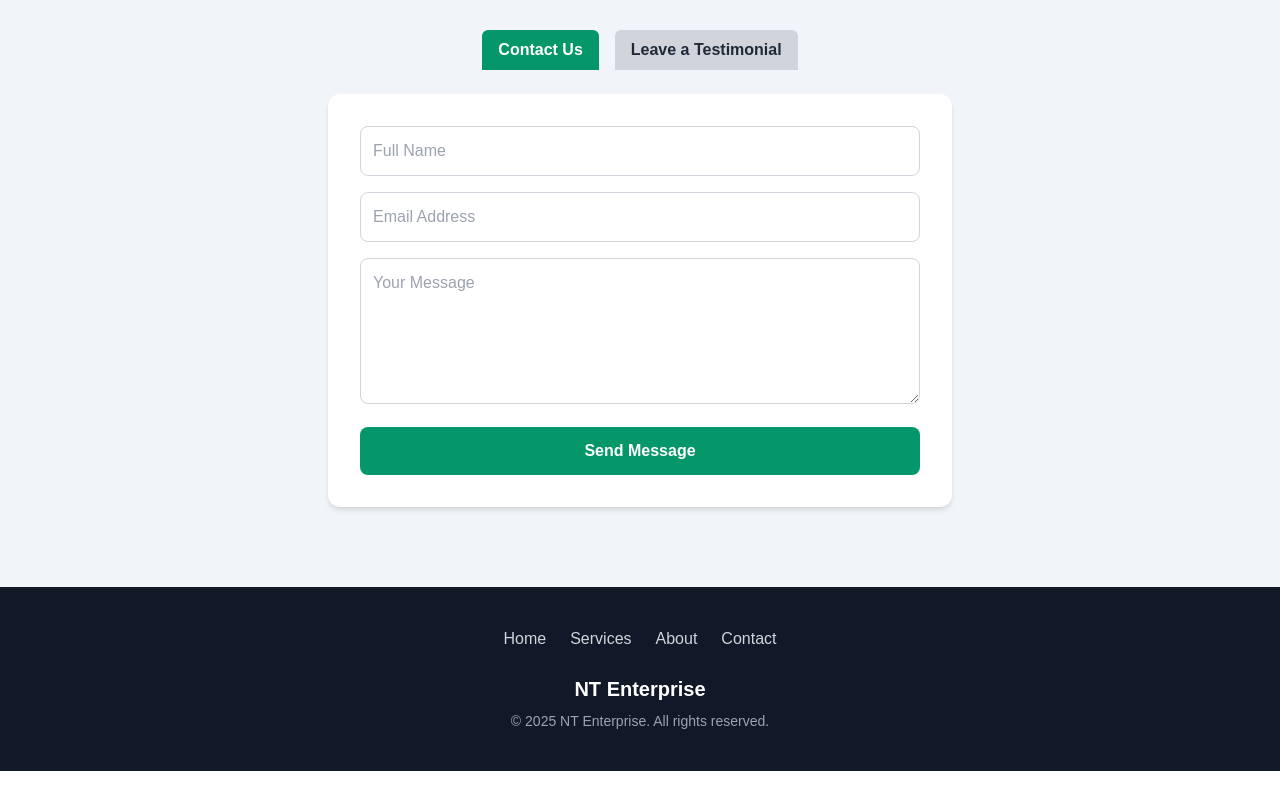
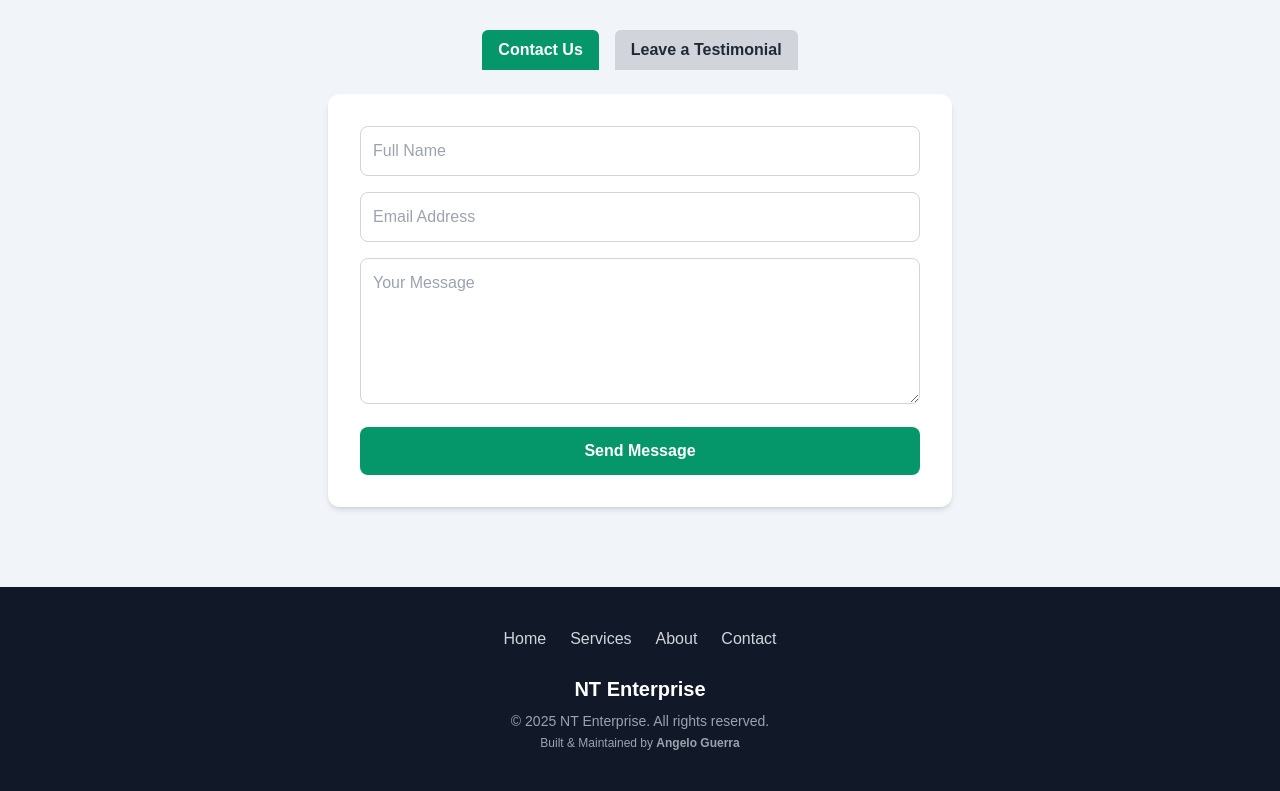
Before and after one commit to ActFastGitHub/NTEnterprise, a Next.js app: page / in a window 1280 px wide. Shown: the part 3903-4694 px from the top of the page. Built offline with nearby package versions, Linux system fonts and the light colour scheme.

Commit message:
Modified footer

```diff
--- a/app/components/Footer.tsx
+++ b/app/components/Footer.tsx
@@ -37,6 +37,7 @@ const Footer = () => {
 				</motion.h2>
 
 				<p className='text-sm text-gray-400'>&copy; {currentYear} NT Enterprise. All rights reserved.</p>
+				<p className='text-xs text-gray-400 mt-1'>Built & Maintained by <strong>Angelo Guerra</strong></p>
 			</div>
 		</footer>
 	);
--- a/package.json
+++ b/package.json
@@ -4,7 +4,7 @@
   "private": true,
   "scripts": {
     "dev": "next dev --turbopack",
-    "build": "next build",
+    "build": "prisma generate && next build",
     "start": "next start",
     "lint": "next lint"
   },
```
